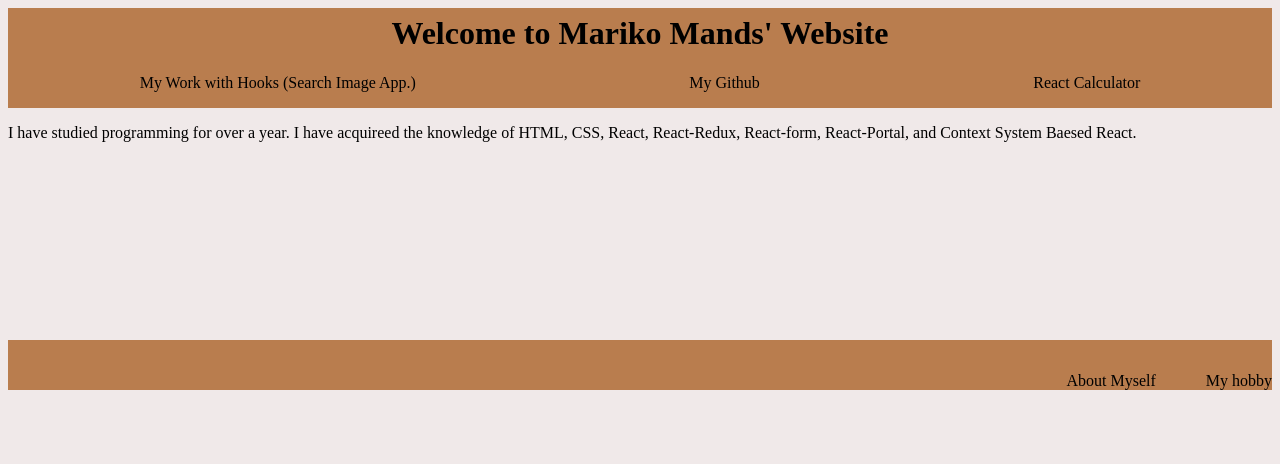
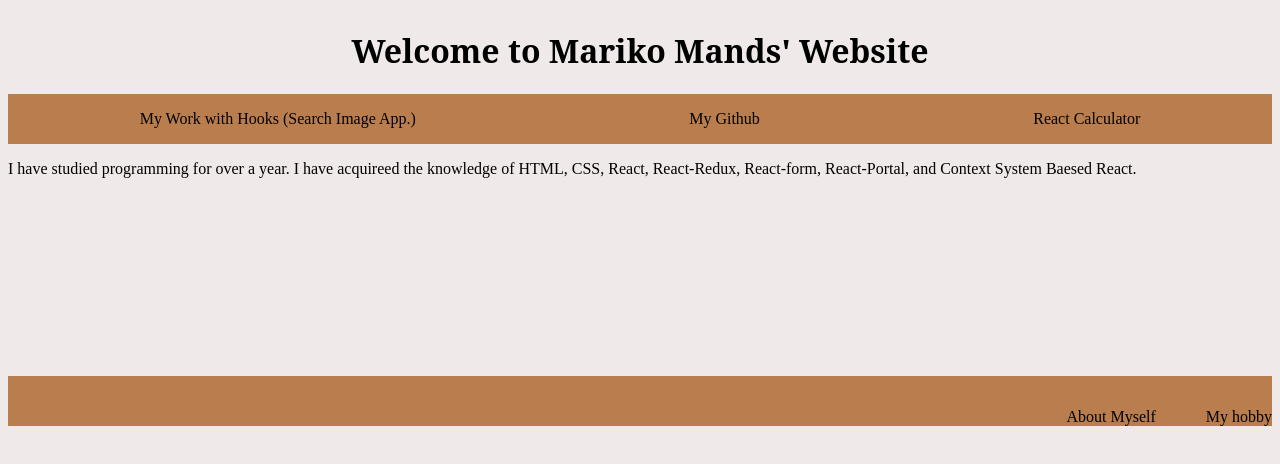
Before and after one commit to marikomands/Mariko-Mands-Website, a React (Create React App) app: page / in a window 1280 px wide. Shown: the top 464 px of the page. Built offline with nearby package versions, Linux system fonts and the light colour scheme.

Commit message:
changed className

```diff
--- a/src/App.js
+++ b/src/App.js
@@ -1,5 +1,6 @@
 import React from "react";
 import { Router, Route, BrowserRouter } from "react-router-dom";
+import { Link } from "react-router-dom";
 import AboutMyself from "./components/AboutMyself";
 // import Header from "./components/Header";
 import GlutenFree from "./components/Baking/GlutenFree";
@@ -7,11 +8,12 @@ import WheatBased from "./components/Baking/WheatBased";
 import Skills from "./components/Skills";
 import ImageSearch from "./components/ImageSearch";
 import Calculator from "./components/Calculator";
+import AppCss from "./components/App.css";
 
 function App() {
   return (
     <div>
-      <div className="header">
+      <div className="headerApp">
         <h1>Welcome to Mariko Mands' Website</h1>
       </div>
       <div>
```
